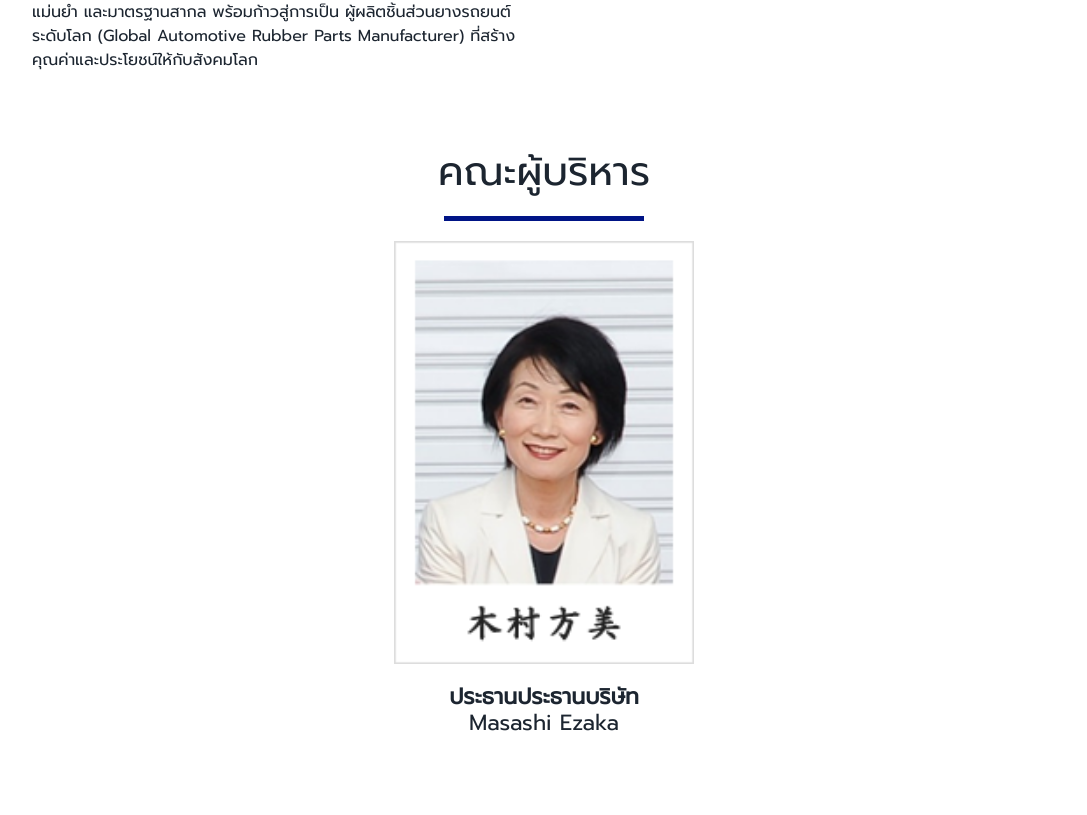
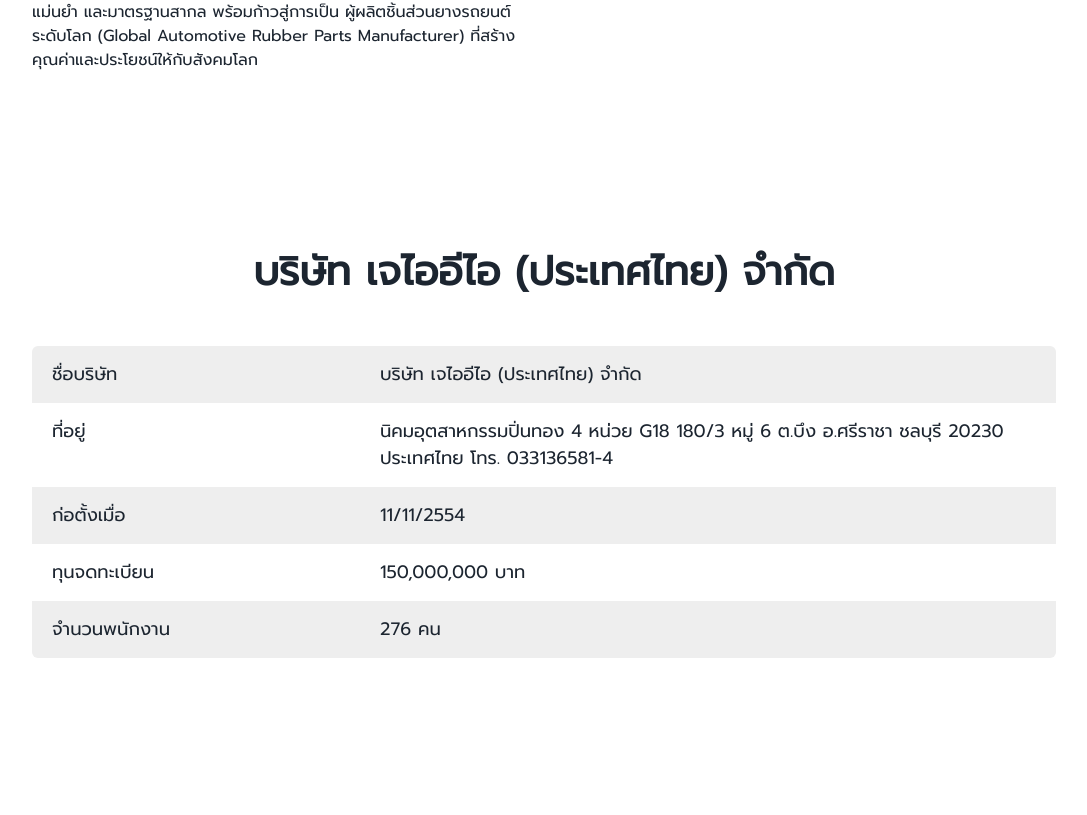
Before and after one commit to natthanilDev/000, a Next.js app: page /about in a window 1280 px wide. Shown: the part 1225-2040 px from the top of the page, without its empty margins (96-1183 px from the left). Built offline with nearby package versions, Linux system fonts and the light colour scheme.

Commit message:
update code

```diff
--- a/app/components/about/about.tsx
+++ b/app/components/about/about.tsx
@@ -61,19 +61,18 @@
             <section className="company-profile">
                 <div className="why-chose-jiei">
                     <ScrollReveal>
-                        <h1 className='AboutUS'> {lang === "th" ? "เกี่ยวกับเรา | โปรไฟล์บริษัท" :lang === "en" ? "ABOUT US | Company Profile" : "私たちについて | 会社案内"} </h1>
+                        <h1 className='AboutUS'> {lang === "th" ? "เกี่ยวกับเรา | โปรไฟล์บริษัท" : lang === "en" ? "ABOUT US | Company Profile" : "私たちについて | 会社案内"} </h1>
                         <div className="line"></div>
                     </ScrollReveal>
 
                     <ScrollReveal>
-                        <h1 className='text-jiei-about-apage'>{lang === "th" ? "บริษัท เจอีไอ (ประเทศไทย) จำกัด – ผู้ผลิตชิ้นส่วนยางรถยนต์" : lang === "en" ? "JIEI (Thailand) Co., Ltd. - Automotive Rubber Parts Manufacturer" : "JIEI（Thailand）株式会社 – 自動車用ゴム部品メーカー"}
+                        <h1 className='text-jiei-about-apage'>{lang === "th" ? "บริษัท เจไออีไอ (ประเทศไทย) จำกัด – ผู้ผลิตชิ้นส่วนยางรถยนต์" : lang === "en" ? "JIEI (Thailand) Co., Ltd. - Automotive Rubber Parts Manufacturer" : "JIEI（Thailand）株式会社 – 自動車用ゴム部品メーカー"}
                         </h1>
                     </ScrollReveal>
 
                     <ScrollReveal>
                         <p className='text-center'>
                             {lang === "th" ? "บริษัท เจไออีไอ (ประเทศไทย) จำกัด เป็นผู้ผลิต ชิ้นส่วนยางรถยนต์คุณภาพสูง สำหรับอุตสาหกรรมยานยนต์ในประเทศไทยและต่างประเทศ โรงงานตั้งอยู่ที่จังหวัดชลบุรี พร้อมมาตรฐานสากล ISO 9001, ISO 14001 และ IATF 16949 ที่รับรองคุณภาพการผลิตทุกขั้นตอน" : lang === "en" ? "JIEI (Thailand) Co., Ltd. is a manufacturer of high-quality automotive rubber parts for the automotive industry in Thailand and overseas. Our factory is located in Chonburi Province and operates under international standards ISO 9001, ISO 14001, and IATF 16949, ensuring quality at every stage of production." : "JIEI（Thailand）株式会社は、タイ国内および海外の自動車産業向けに高品質な自動車用ゴム部品を製造するメーカーです。工場はチョンブリー県に位置し、ISO 9001、ISO 14001、IATF 16949といった国際規格に基づき、生産のあらゆる工程で品質を保証しています。"}
-
                         </p>
 
                     </ScrollReveal>
@@ -103,6 +102,60 @@
 
 
             </section >
+            <h1 className='about-company-name'>{lang === "th" ? "บริษัท เจไออีไอ (ประเทศไทย) จำกัด" : lang === 'en' ? "JIEI (Thailand) Co., Ltd." : "ジェイアイ (タイランド)株式会社"} </h1>
+            <div className="table-company-profile">
+                <div className="tr-about">
+                    <div className='content-inthe-table'>
+                        <div className="content-in-aboutBox">
+                             {lang === "th" ? "ชื่อบริษัท" : lang === "en" ? "Company Name" : "会社名"}
+                        </div>
+                        <div className="content-in-aboutBox">
+
+                            {lang === "th" ? "บริษัท เจไออีไอ (ประเทศไทย) จำกัด" : lang === "en" ? "JIEI (Thailand) Co., Ltd." : "ジェイアイイーアイ（タイランド）株式会社"}
+                        </div>
+                    </div>
+                    <div className='content-inthe-table1'>
+                        <div className="content-in-aboutBox">
+
+                            {lang === "th" ? "ที่อยู่" : lang === "en" ? "Address" : "住所"}
+                        </div>
+                        <div className="content-in-aboutBox">
+
+                            {lang === "th" ? " นิคมอุตสาหกรรมปิ่นทอง 4 หน่วย G18 180/3 หมู่ 6 ต.บึง อ.ศรีราชา ชลบุรี 20230 ประเทศไทย โทร. 033136581-4" : lang === "en" ? "Pinthong Industrial Estate 4, Unit G18 180/3 Moo 6, Bueng Sub-district,Si Racha District, Chonburi 20230, Thailand Tel: +66 (0)33-136581-4" : "ピントン工業団地4、G18号ユニット 180/3 ムー6、ブン地区 シラチャー郡、チョンブリー県 20230 タイ王国 電話: +66 (0)33-136581-4"}
+                        </div>
+                    </div>
+                    <div className='content-inthe-table'>
+                        <div className="content-in-aboutBox">
+                            {lang === "th" ? "ก่อตั้งเมื่อ" : lang === "en" ? "Established on" : "設立日"}
+                        </div>
+                        <div className="content-in-aboutBox">
+                            {lang === "th" ? "11/11/2554" : lang === "en" ? "11/11/2011" : "2011年11月11日"}
+                        </div>
+                    </div>
+                    <div className='content-inthe-table1'>
+                        <div className="content-in-aboutBox">
+                            {lang === "th" ? "ทุนจดทะเบียน" : lang === "en" ? "Registered Capital" : "登録資本金"}
+                        </div>
+                        <div className="content-in-aboutBox">
+
+                            {lang === "th" ? "150,000,000 บาท" : lang === "en" ? "150,000,000 Baht" : "1億5,000万バーツ"}
+                        </div>
+
+                    </div>
+                    <div className='content-inthe-table'>
+                        <div className="content-in-aboutBox">
+
+                            {lang === 'th' ? "จำนวนพนักงาน" : lang === "en" ? "Number of Employees" : "従業員数"}
+                        </div>
+                        <div className="content-in-aboutBox">
+                            {lang === "th" ? "276 คน" : lang === "en" ? "276" : "276人"}
+                        </div>
+                    </div>
+
+
+                </div>
+
+            </div>
 
 
             <div className="manager">
@@ -125,6 +178,8 @@
                             </div>
                         </div>
                     </ScrollReveal>
+
+
 
                     <ScrollReveal>
                         <div className="manager-image-box">
@@ -201,7 +256,7 @@
 
 
 
-            <h4 className='thy text-center'>{lang === "th" ? "ขอขอบพระคุณทุกท่านสำหรับการสนับสนุน และเราหวังว่าจะได้รับความไว้วางใจจากท่านอย่างต่อเนื่องต่อไป" : lang === "en" ? "We sincerely thank everyone for their support and look forward to continuing to earn your trust." :"皆様のご支援に心より感謝申し上げます。今後とも変わらぬご信頼を賜りますようお願い申し上げます。"}</h4>
+            <h4 className='thy text-center'>{lang === "th" ? "ขอขอบพระคุณทุกท่านสำหรับการสนับสนุน และเราหวังว่าจะได้รับความไว้วางใจจากท่านอย่างต่อเนื่องต่อไป" : lang === "en" ? "We sincerely thank everyone for their support and look forward to continuing to earn your trust." : "皆様のご支援に心より感謝申し上げます。今後とも変わらぬご信頼を賜りますようお願い申し上げます。"}</h4>
 
 
         </div >
--- a/app/components/activities/activities.tsx
+++ b/app/components/activities/activities.tsx
@@ -114,7 +114,9 @@
           <h1 className='activities-text'>{lang === "th" ? "กิจกรรม" : lang === "en" ? "Activities" : "活動"}  </h1>
           <div className="line"></div>
           <div className="activities-text-description-box">
-            <p className='activities-text-description'>JIEI ทุ่มเทเพื่อสร้างสภาพแวดล้อมการทำงานระดับมืออาชีพ และสนับสนุนความร่วมมือรวมถึงนวัตกรรมผ่านกิจกรรมที่สร้างแรงบันดาลใจ</p>
+            <p className='activities-text-description'>
+              {lang === "th" ? "JIEI ทุ่มเทเพื่อสร้างสภาพแวดล้อมการทำงานระดับมืออาชีพ และสนับสนุนความร่วมมือรวมถึงนวัตกรรมผ่านกิจกรรมที่สร้างแรงบันดาลใจ" : lang === "en" ? "JIEI is dedicated to creating a professional work environment and promoting collaboration and innovation through inspiring activities." : "JIEIは、プロフェッショナルな職場環境の構築に尽力し、刺激的な活動を通じて協力とイノベーションを推進しています。"}
+              </p>
           </div>
           <div className="container-card">
             {paginatedData.map((item, index) => (
--- a/app/globals.css
+++ b/app/globals.css
@@ -10,9 +10,10 @@
   margin: 0;
   padding: 0;
   box-sizing: border-box;
-  font-family: "Prompt", sans-serif;
+  font-family: "Prompt","Noto Sans JP", sans-serif;
   font-weight: 300;
   font-style: normal;
+  font-optical-sizing: auto;
 
 }
 
@@ -253,7 +254,6 @@
   cursor: pointer;
   transition: all ease 0.5s;
 
-
 }
 
 .path {
@@ -1542,7 +1542,42 @@
 }
 
 .name-top-manager {
-  padding: 20px 0;
+  padding: 10px 0;
+
+}
+
+
+.about-company-name {
+  text-align: center;
+  font-weight: bold;
+  padding-top: 100px;
+}
+
+.table-company-profile {
+
+  width: 80%;
+  margin: 50px auto 200px auto;
+  border-radius: 6px;
+  overflow: hidden;
+}
+
+.content-inthe-table {
+  display: grid;
+  grid-template-columns: 0.5fr 1fr;
+
+  padding: 15px 20px;
+  background-color: #eeeeee;
+  font-size: 18px;
+  font-weight: bold;
+}
+
+.content-inthe-table1 {
+  display: grid;
+  grid-template-columns: 0.5fr 1fr;
+  padding: 15px 20px;
+  font-size: 18px;
+  font-weight: bold;
+
 }
 
 .position {
--- a/app/news/page.tsx
+++ b/app/news/page.tsx
@@ -111,7 +111,7 @@
           <h1 className='title-news'>{lang === "th" ? "ข่าวสาร | บล็อก" : lang === "en" ? "News | Blog" :"ニュース | ブログ"}  </h1>
           <div className="line"></div>
           <div className="news-text-description-box">
-            <p className='activities-text-description'>เราอัปเดตข้อมูลเกี่ยวกับนวัตกรรม เทคโนโลยีของบริษัทอย่างต่อเนื่อง เพื่อให้คุณไม่พลาดความเคลื่อนไหวสำคัญในอุตสาหกรรมและการพัฒนาของเรา</p>
+            <p className='activities-text-description'>{lang === "th" ? "เราอัปเดตข้อมูลเกี่ยวกับนวัตกรรม เทคโนโลยีของบริษัทอย่างต่อเนื่อง เพื่อให้คุณไม่พลาดความเคลื่อนไหวสำคัญในอุตสาหกรรมและการพัฒนาของเรา" : lang === "en"? "We continuously update information about the company’s innovations and technologies to ensure you never miss important industry trends and our developments." : "当社は、業界の重要な動向や当社の最新の取り組みを見逃さないよう、革新や技術に関する情報を継続的に更新しています。"} </p>
           </div>
 
           <div className="container-card">
```
Also changed, not shown: app/layout.tsx (+8 -2 lines). Lines whose indentation alone changed are shown as unchanged.
